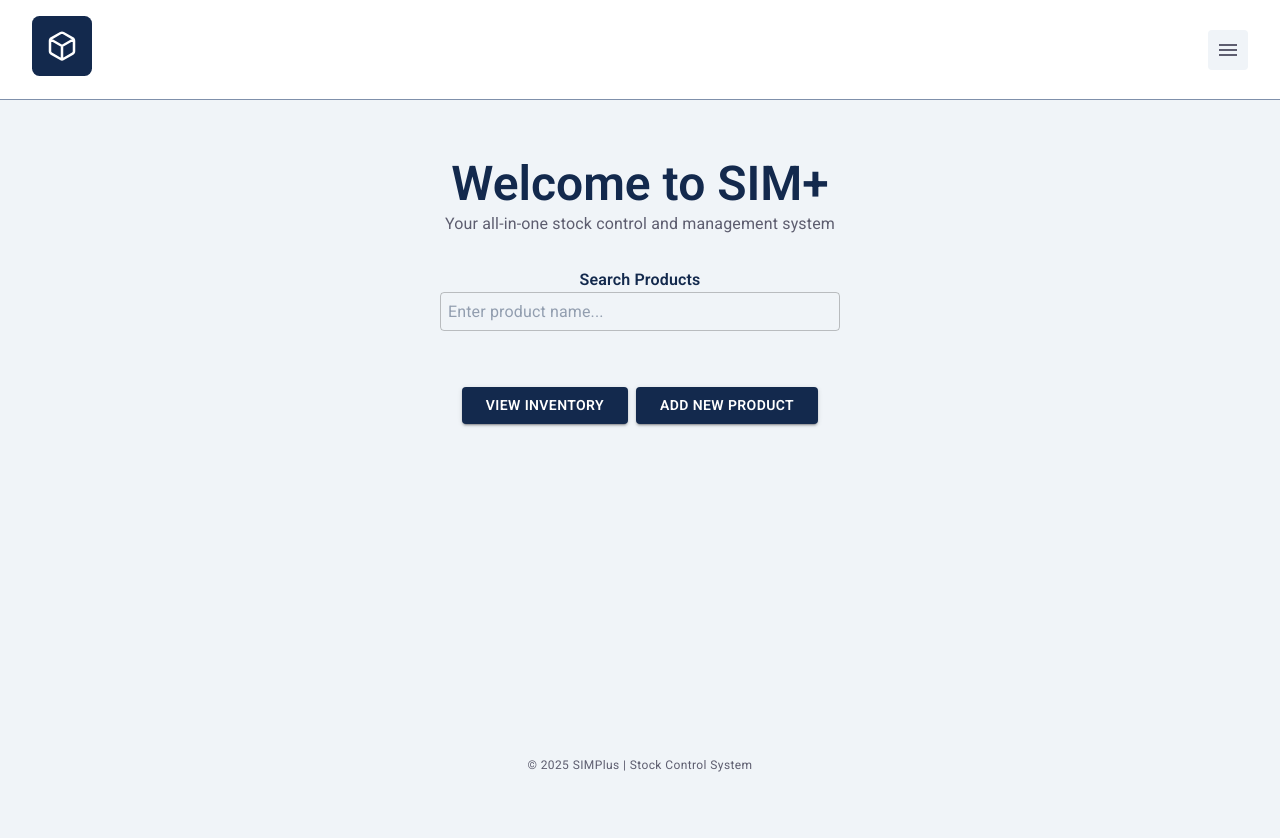
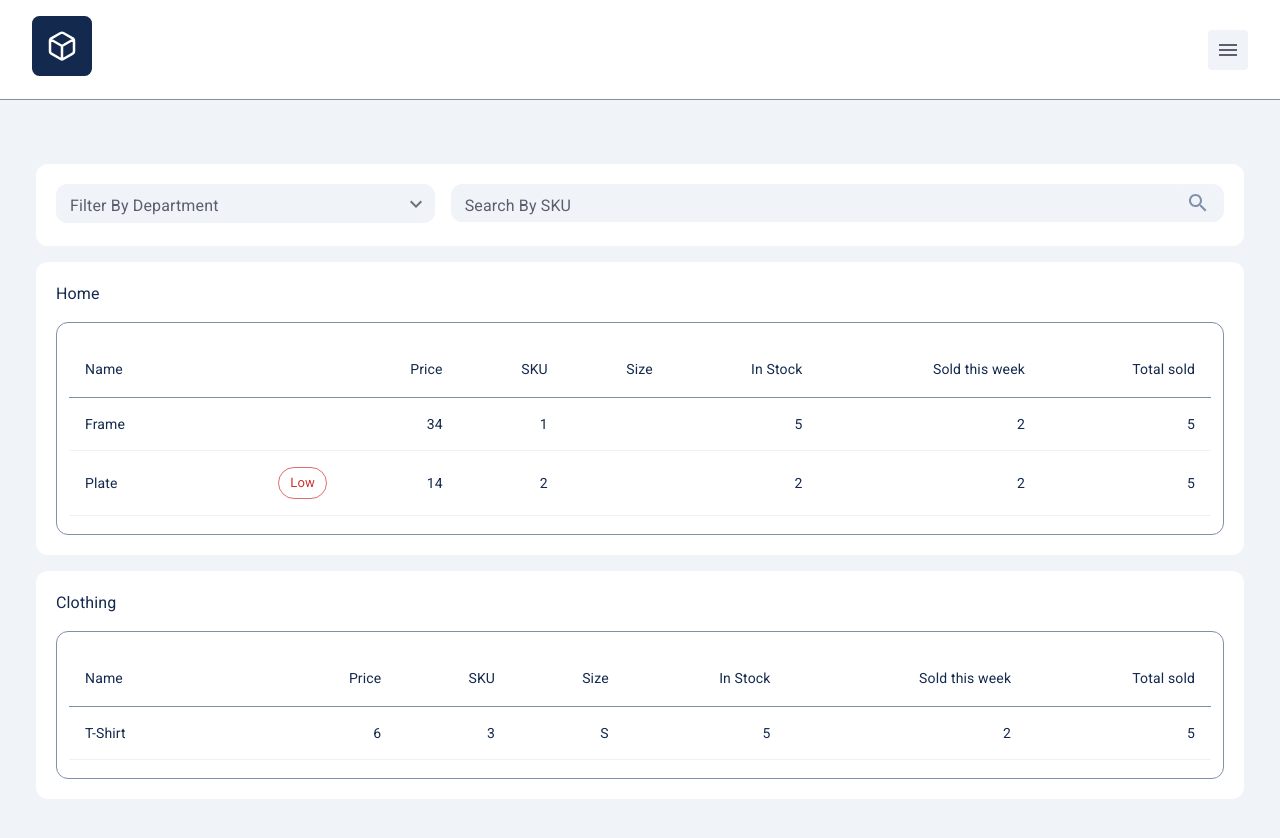
Before and after one commit to AHalic/SIMPlus, a Next.js app: page / in a window 1280 px wide. Before the commit the page ends 804 px from the top, so only its background shows below. Built offline with nearby package versions, Linux system fonts and the light colour scheme; what @mui/material-nextjs would draw is missing.

Commit message:
✨ Adds stock listing page

```diff
--- a/app/(main)/page.js
+++ b/app/(main)/page.js
@@ -1,96 +1,102 @@
 "use client";
 
-import { Grid, Typography, Box, Button } from "@mui/material";
-import CustomInput from "@/components/Input";
+import StockListing, { StockListingSkeleton } from "@/components/StockListing";
+import { StyledSelect, StyledInput } from "@/components/StyledInputs";
+import { Search } from "@mui/icons-material";
+import { Grid } from "@mui/material";
+import axios from "axios";
+import { useEffect, useState } from "react";
+
+
 
 export default function Home() {
+	const [departments, setDepartments] = useState([])
+	const [filterSelected, setFilterSelected] = useState({department: "", id: ""})
+	const [stock, setStock] = useState([])
+	const [loadingStock, setLoadingStock] = useState(true)
+
+
+	// fetch departments
+	useEffect(()=> {
+		axios.get('/api/department')
+			.then((response) => {
+				setDepartments(response.data.departments)
+			})
+			.catch((error) => {
+				console.log(error)
+			})
+	}, [])
+
+
+	// fetch stock
+	useEffect(() => {
+		setLoadingStock(true)
+
+		axios.get('/api/stock', {params: filterSelected})
+		.then((response) => {
+				setLoadingStock(false)
+				console.log(response.data)
+				setStock(response.data.stock)
+			})
+			.catch((error) => {
+				console.log(error)
+				setLoadingStock(false)
+			})
+	}, [filterSelected])
+
+
     return (
 		<Grid
 			container
-      justifyContent="normal"
-      alignItems="center"
 			direction="column"
-      spacing={3}
+			padding="40px 36px"
+			spacing={2}
+		>
+			{/* Search bar */}
+			<Grid
+				container
+				spacing={2}
 				sx={{
-        minHeight: "85vh",
-        padding: "2rem",
-        textAlign: "center",
-        backgroundColor: "background.default",
+					padding: "20px",
+					backgroundColor:"secondary.main",
+					borderRadius: "12px",
 				}}
 			>
-      <Grid item>
-        <Typography
-          variant="h3"
-          fontWeight="700"
-          color="text.primary"
-
-        >
-          Welcome to SIM+
-        </Typography>
-        <Typography variant="body1" color="text.secondary">
-          Your all-in-one stock control and management system
-        </Typography>
-      </Grid>
-
-      {/* Search bar
-          needs to be connected to backend
-      */}
-      <Grid
-        item
-        sx={{
-          width: "50%",
-          maxWidth: "400px",
-          mt: 1,
-        }}
-      >
-        <CustomInput
-          label="Search Products"
-          placeholder="Enter product name..."
+				<Grid size={{ xs:4 }}>
+					<StyledSelect
+						label="Filter By Department"
+						options={[
+							{value: "", label: "All"},
+							...departments?.map((i) => (
+								{value: i.dept_id, label: i.dept_name}
+							))
+						]
+						}
+						onChange={(e) => {
+							setFilterSelected(prev => ({...prev, department: e.target.value}))}
+						}
+						value={filterSelected.department}
 					/>
 				</Grid>
 
-
-      {/*visuals go here
-        e.g., charts, recent activity, etc.
-      */}
-      <Grid item>
-
+				<Grid size={{ xs:8 }}>
+					<StyledInput
+						label="Search By SKU"
+						endAdornment={
+							<Search sx={{ color: "divider" }} />
+						}
+						value={filterSelected.id}
+					/>
 				</Grid>
-      <Grid
-        item
-        sx={{
-          display: "flex",
-          gap: 1,
-          mt: 1,
-        }}
-      >
-        {/* Action Buttons
-          needs to be connected to backend
-        */}
-        <Button
-          variant="contained"
-          color="primary"
-          sx={{ fontWeight: "600", paddingX: 3 }}
-
-        >
-          View Inventory
-        </Button>
-        <Button
-          variant="contained"
-          color="primary"
-          sx={{ fontWeight: "600", paddingX: 3 }}
-        >
-          Add New Product
-        </Button>
 			</Grid>
 
 
+			{loadingStock ? (
+				<StockListingSkeleton />
+			) : (
+				<StockListing stock={stock} />
+			)}
 
-      <Box sx={{ position: "absolute", bottom: 24 }}>
-        <Typography variant="caption" color="text.secondary">
-          © {new Date().getFullYear()} SIMPlus | Stock Control System
-        </Typography>
-      </Box>
 		</Grid>
     );
 }
```
Lines whose indentation alone changed are shown as unchanged.
